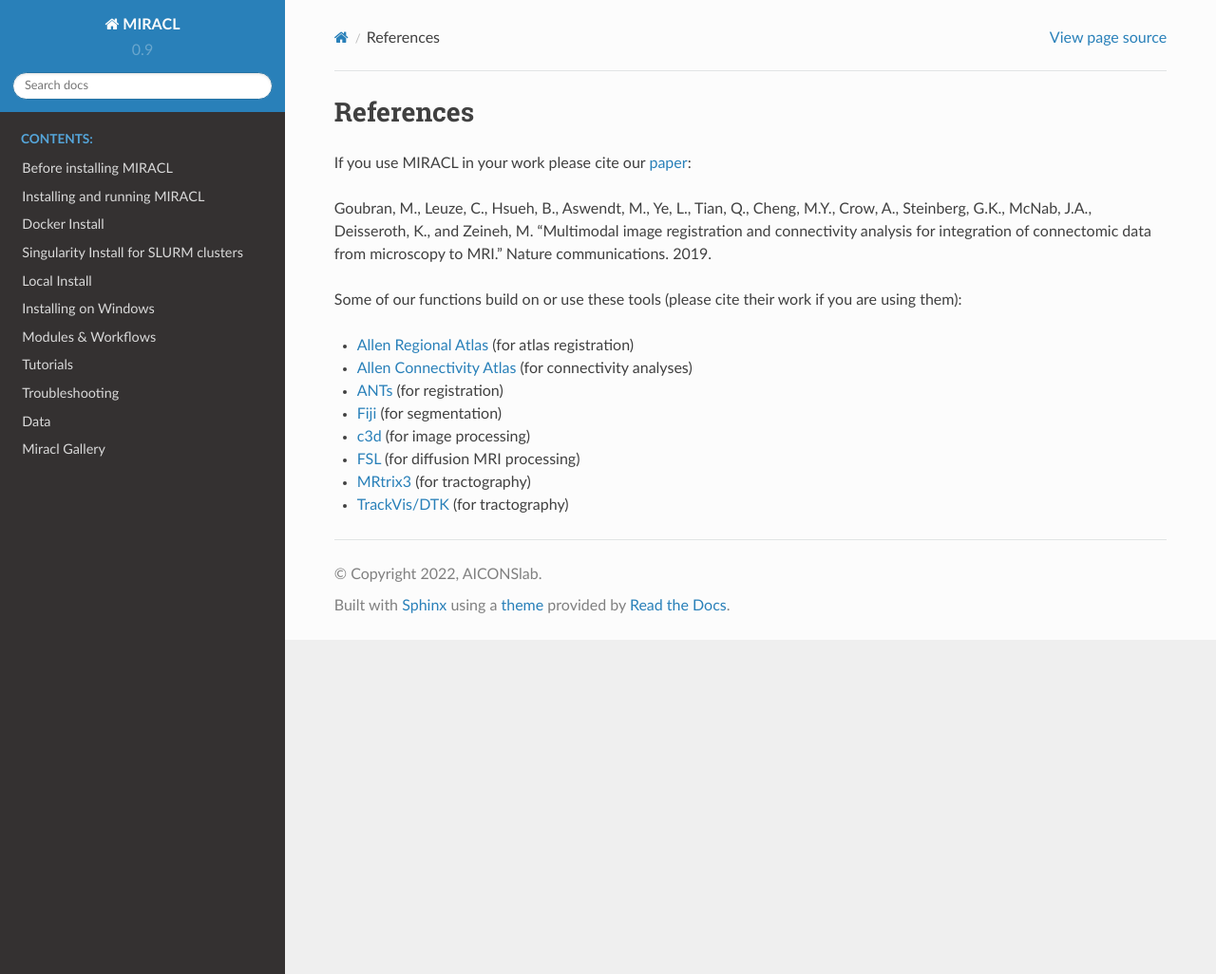
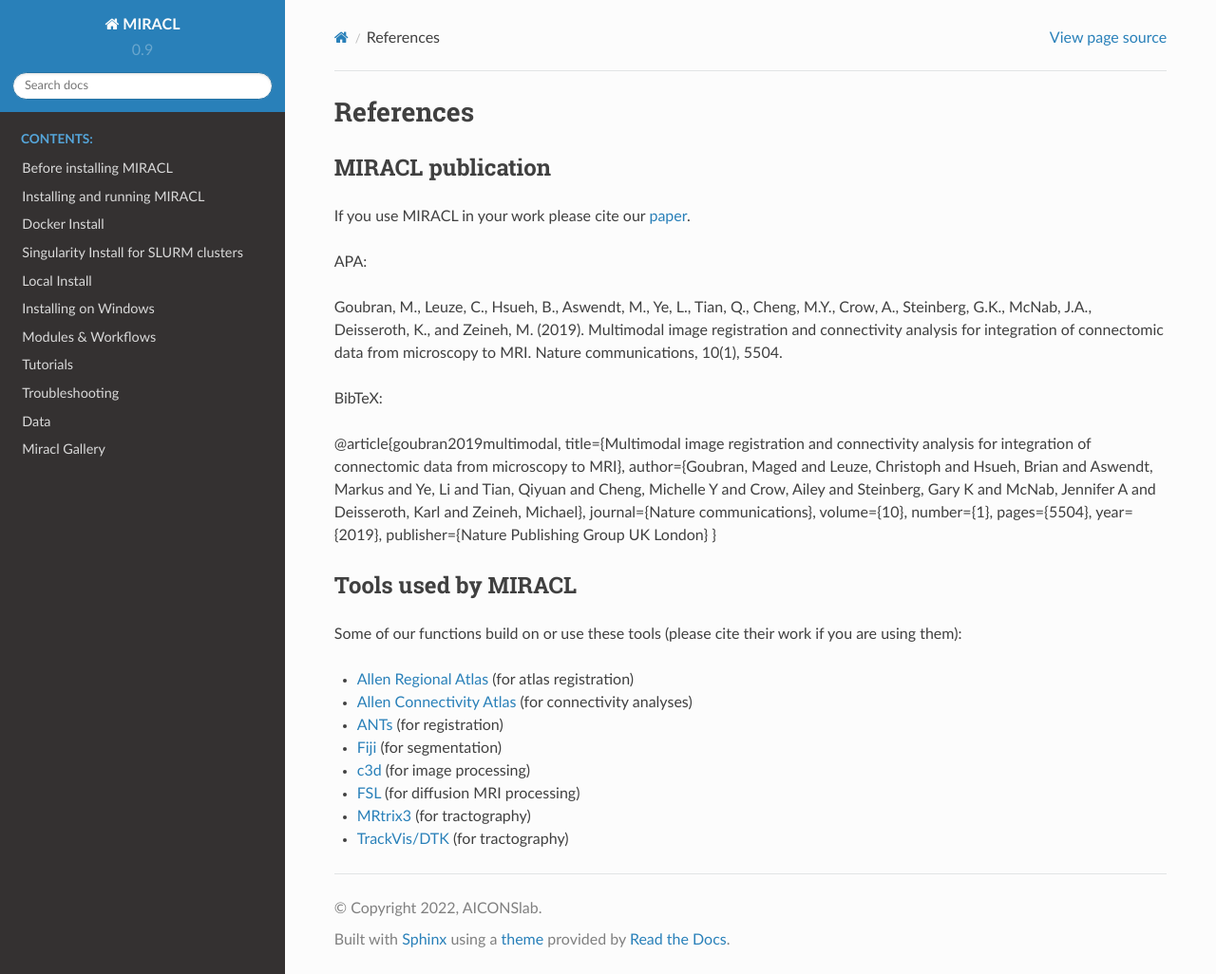
Before and after one commit to AICONSlab/MIRACL, a Sphinx documentation site: the page built from docs/about/referencing.md, in a window 1280 px wide and 1026 px high. Shown: the whole window at 95% size. Built offline with Sphinx 7.4.7 and the Read the Docs theme 2.0.0, drawn with Linux system fonts in a browser that asks for light colours; pages that are not in the unit, such as notebooks, are missing from menus.

Commit message:
[docs] add references and format section
Adds correct APA and BibTeX references. Also improves formatting.

```diff
--- a/docs/about/referencing.md
+++ b/docs/about/referencing.md
@@ -1,13 +1,33 @@
 # References
 
+## MIRACL publication
+
 If you use MIRACL in your work please cite our
-[paper](https://www.nature.com/articles/s41467-019-13374-0):
+[paper](https://www.nature.com/articles/s41467-019-13374-0).
+
+APA:
 
 Goubran, M., Leuze, C., Hsueh, B., Aswendt, M., Ye, L.,
 Tian, Q., Cheng, M.Y., Crow, A., Steinberg, G.K., McNab, J.A.,
-Deisseroth, K., and Zeineh, M. “Multimodal image registration
-and connectivity analysis for integration of connectomic data
-from microscopy to MRI.” Nature communications. 2019.
+Deisseroth, K., and Zeineh, M. (2019). Multimodal image
+registration and connectivity analysis for integration of
+connectomic data from microscopy to MRI. Nature communications,
+10(1), 5504.
+
+BibTeX:
+
+@article{goubran2019multimodal,
+  title={Multimodal image registration and connectivity analysis for integration of connectomic data from microscopy to MRI},
+  author={Goubran, Maged and Leuze, Christoph and Hsueh, Brian and Aswendt, Markus and Ye, Li and Tian, Qiyuan and Cheng, Michelle Y and Crow, Ailey and Steinberg, Gary K and McNab, Jennifer A and Deisseroth, Karl and Zeineh, Michael},
+  journal={Nature communications},
+  volume={10},
+  number={1},
+  pages={5504},
+  year={2019},
+  publisher={Nature Publishing Group UK London}
+}
+
+## Tools used by MIRACL
 
 Some of our functions build on or use these tools (please cite
 their work if you are using them):
```
